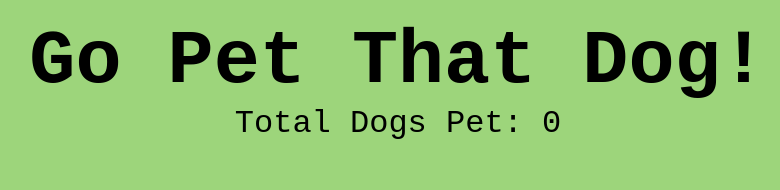
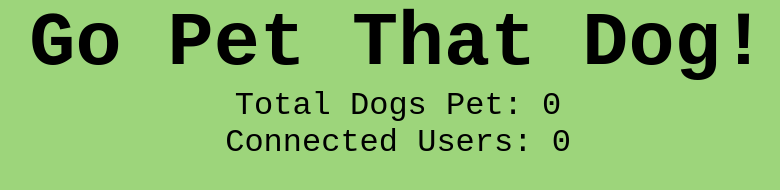
Before and after one commit to ziggi24/GoPetThatDog, a website: page public/index.html in a window 1280 px wide. Shown: the whole page, without its empty margins (242-1022 px from the left). Drawn offline with nearby package versions, Linux system fonts and the light colour scheme; no server answers.

Commit message:
added usercount to front end

```diff
--- a/public/app.js
+++ b/public/app.js
@@ -1,5 +1,6 @@
 const park = document.querySelector('.park');
 const scoreElement = document.querySelector('.score .value');
+const usersElement = document.querySelector('.score .users')
 const socket = io();
 
 const treesById = {};
@@ -20,7 +21,8 @@ const petDog = (dog) =>{
 
 const updateView = (gameState) =>{
     scoreElement.textContent = gameState.dogsPet;
-    console.log(gameState);
+    usersElement.textContent = gameState.currentUsers;
+    //console.log(gameState);
     gameState.trees.forEach(tree => {
         if(!treesById[tree.id]) {
             const treeElement = document.createElement('span');
--- a/public/index.html
+++ b/public/index.html
@@ -16,6 +16,10 @@
                 <span>Total Dogs Pet: </span>
                 <span class='value'>0</span>
             </div>
+            <div class="score">
+                <span>Connected Users: </span>
+                <span class='users'>0</span>
+            </div>
         </div>
 
     </div>
```
